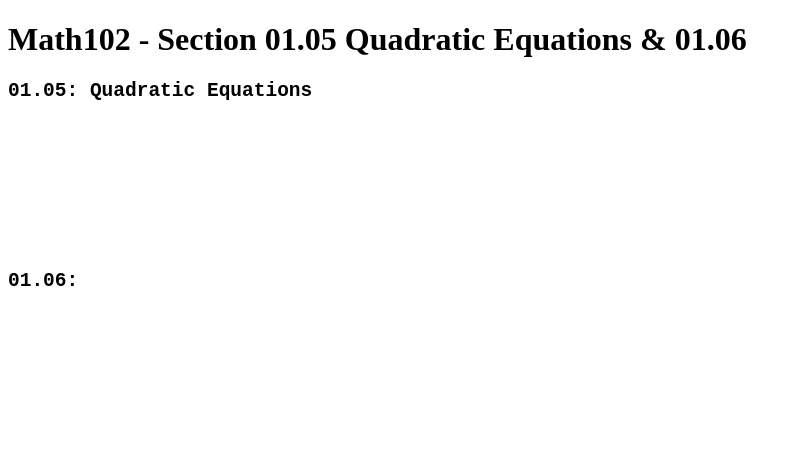
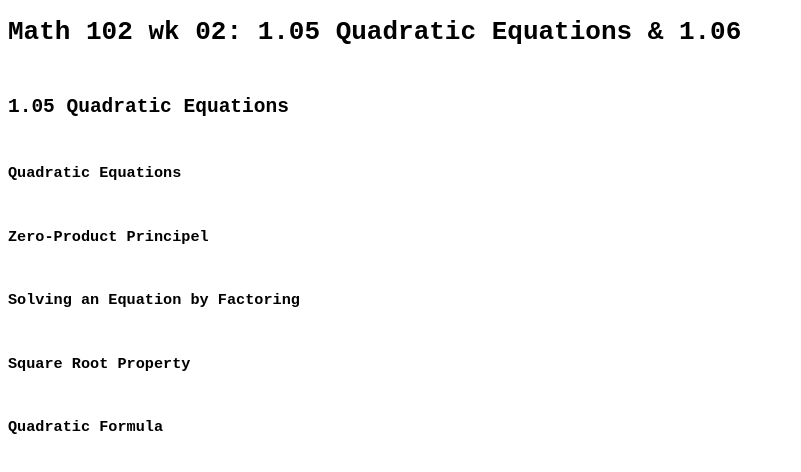
Before and after one commit to Ploppa-Smurph/math102, a plain HTML site: page wk02/index.html in a window 1280 px wide. Shown: the whole page, without its empty margins (0-801 px from the left). Drawn offline with Linux system fonts and the light colour scheme.

Commit message:
cleaning up workflow

```diff
--- a/wk02/index.html
+++ b/wk02/index.html
@@ -3,21 +3,17 @@
 <head>
     <meta charset="UTF-8">
     <meta name="viewport" content="width=device-width, initial-scale=1.0">
-    <title>Math102 - Section 01.05 Quadratic Equations & 01.06 </title>
+    <title>Math 102 wk 02: 1.05 Quadratic Equations & 1.06 </title>
 </head>
 <body>
-<h1>Math102 - Section 01.05 Quadratic Equations & 01.06</h1>
 <pre>
-<h2>01.05: Quadratic Equations</h2>
-<h3></h3>
-<h3></h3>
-<h3></h3>
-
-
-<h2>01.06: </h2>
-<h3></h3>
-<h3></h3>
-<h3></h3>
+<h1>Math 102 wk 02: 1.05 Quadratic Equations & 1.06</h1>
+<h2>1.05 Quadratic Equations</h2>
+<h3>Quadratic Equations</h3>
+<h3>Zero-Product Principel</h3>
+<h3>Solving an Equation by Factoring</h3>
+<h3>Square Root Property</h3>
+<h3>Quadratic Formula</h3>
 </pre>
 </body>
 </html>
```
Also changed, not shown: wk03/index.html (deleted, +0 -19 lines).
